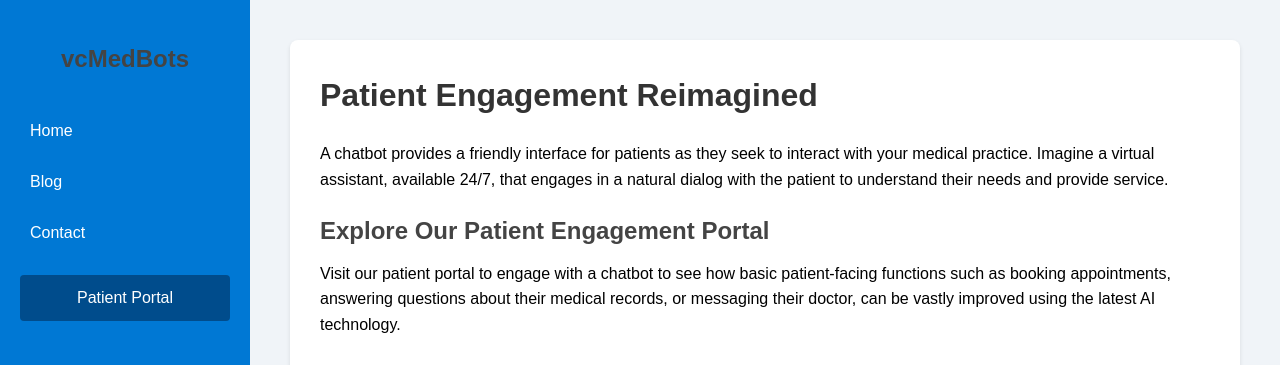
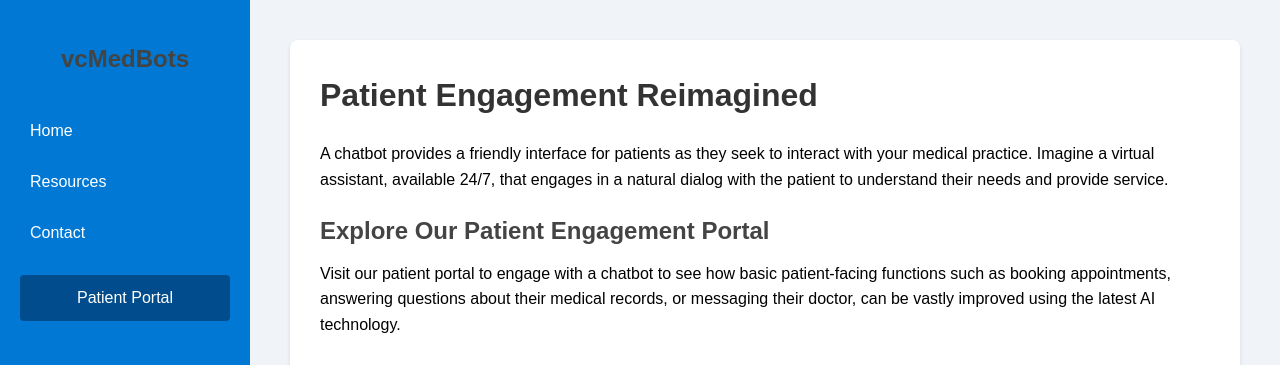
Before and after one commit to vcrsoft/vcrsoft.github.io, a Jekyll site: the page built from index.md, in a window 1280 px wide. Shown: the top 365 px of the page. Built offline with Jekyll 4.4.1, drawn with Linux system fonts in a browser that asks for light colours.

Commit message:
Update default.html

```diff
--- a/_layouts/default.html
+++ b/_layouts/default.html
@@ -15,7 +15,7 @@
             <nav>
                 <ul class="sidebar-nav">
                     <li><a href="{{ '/' | relative_url }}">Home</a></li>
-                    <li><a href="{{ '/blog' | relative_url }}">Blog</a></li>
+                    <li><a href="{{ '/resources' | relative_url }}">Resources</a></li>
                     <li><a href="{{ '/contact' | relative_url }}">Contact</a></li>
                 </ul>
             </nav>
```
